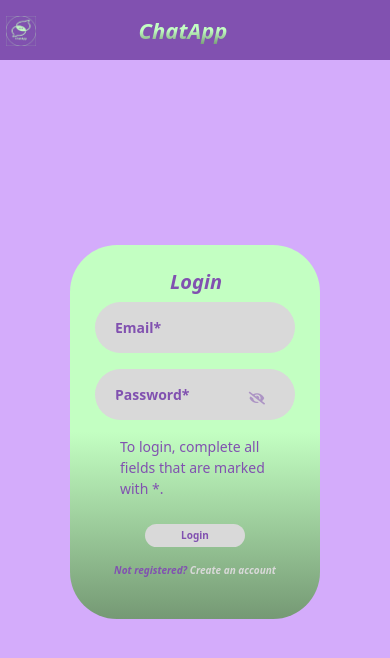
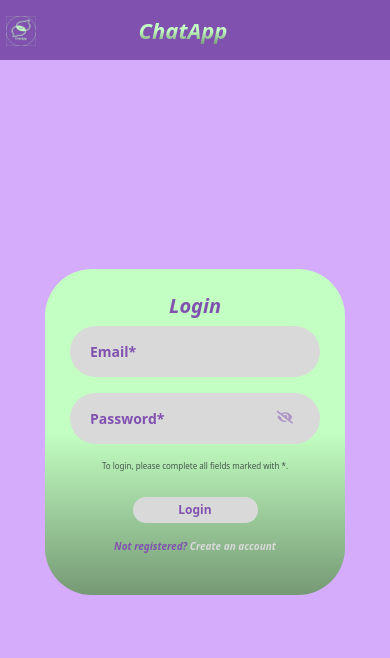
Before and after one commit to ionescuea/ChatApp-React, a React (Vite) app: page /login in a window 390 px wide. Shown: the top 658 px of the page. Built offline with nearby package versions, Linux system fonts and the light colour scheme.

Commit message:
fix media queries for login and register pages

```diff
--- a/index.css
+++ b/index.css
@@ -495,7 +495,7 @@ nav-pills {
 }
 
 .form-text {
-    color: var(--text-color1);
+    text-align: center;
 }
 
 .register-button {
@@ -640,6 +640,10 @@ nav-pills {
         font-size: 10px;
         padding: 4px 10px;
     }
+    .form-text {
+        font-size: 6px;
+        margin: 0px;
+    }
 
     p {
         font-size: 10px;
@@ -675,6 +679,10 @@ nav-pills {
 
 .password-toggle {
     top: 43%;
+}
+
+.form-text {
+    text-align: center;
 }
 
 .login-button {
@@ -750,6 +758,15 @@ a:hover {
         font-size: 28px;
     }
 
+    .form-text {
+        font-size: 12px;
+    }
+
+    .password-toggle {
+        top: 45%;
+        padding-right: 15px;
+    }
+
     .login-button {
         font-size: 14px;
         padding: 8px 18px;
@@ -775,9 +792,13 @@ a:hover {
         font-size: 24px;
     }
 
+    .form-text {
+        font-size: 8px;
+    }
+
     .password-toggle {
-        top: 38%;
-        padding-right: 15px;
+        top: 47%;
+        padding-right: 12px;
     }
 
     .login-button {
@@ -797,7 +818,7 @@ a:hover {
 /* Extra small screens (xs) - Very small mobile devices */
 @media (max-width: 576px) {
     .square-login {
-        width: 250px;
+        width: 300px;
         height: 220px;
     }
 
@@ -805,8 +826,12 @@ a:hover {
         font-size: 20px;
     }
 
+    .form-text {
+        font-size: 8px;
+    }
+
     .login-button {
-        font-size: 10px;
+        font-size: 12px;
         padding: 4px 10px;
     }
 
--- a/src/components/pages/Login.jsx
+++ b/src/components/pages/Login.jsx
@@ -96,7 +96,7 @@ function Login({ onLogin }) {
               </div>
 
               <div id="emailHelp" className="form-text d-grid col-9 mx-auto">
-                To login, complete all fields that are marked with *.
+                To login, please complete all fields marked with *.
               </div>
 
               <button type="submit" className="d-grid col-6 mx-auto login-button btn btn-primary">
--- a/src/components/pages/Register.jsx
+++ b/src/components/pages/Register.jsx
@@ -60,7 +60,7 @@ const Register = ({ onRegister }) => {
               <input type="password" className="form-control w-100" placeholder="Re-enter Password*" value={rePassword} onChange={(e) => setRePassword(e.target.value)} />
             </div>
             <div id="emailHelp" className="form-text d-grid col-9 mx-auto">
-              Please complete all fields that are marked with *.
+              Please complete all fields marked with *.
             </div>
             <button type="submit" className="d-grid col-6 mx-auto register-button btn btn-primary" disabled={registerButtonDisabled}>
               Register
```
